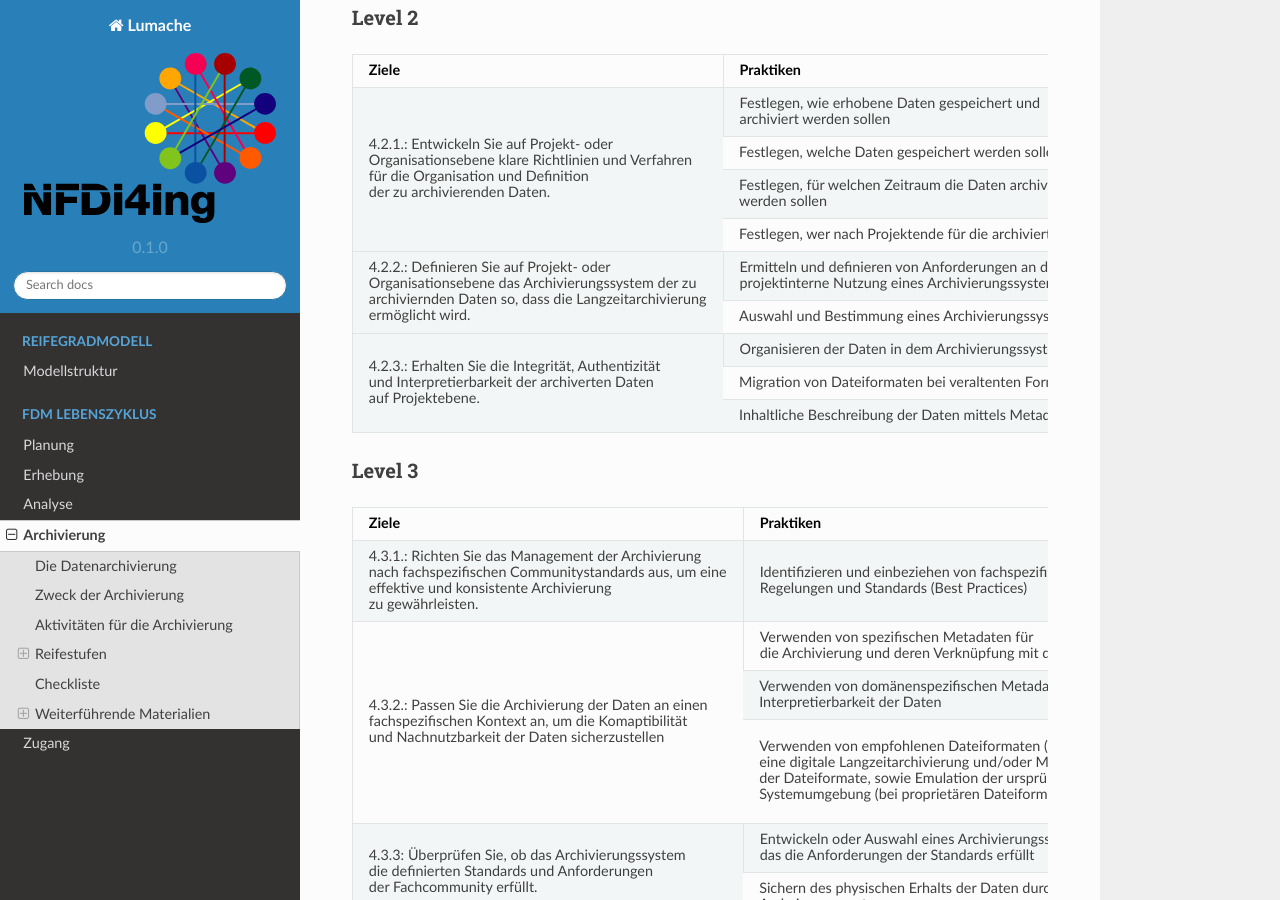
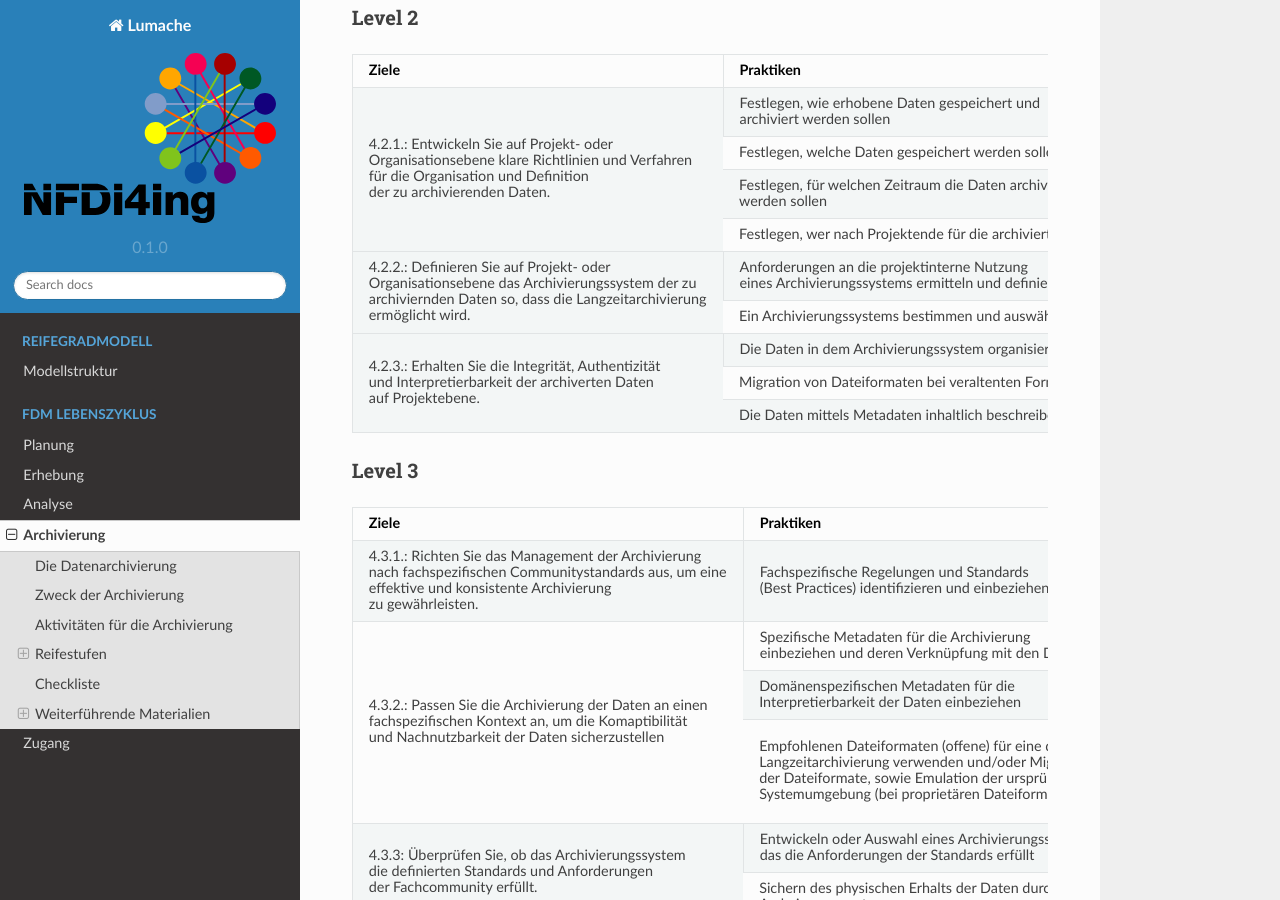
Before and after one commit to LUHMW/MaturityModelsNFDI4Ing, a Sphinx documentation site: the page built from docs/source/Archivierung.rst, in a window 1280 px wide and 900 px high, scrolled down 2515 px. Built offline with Sphinx 7.4.7 and the Read the Docs theme 2.0.0, drawn with Linux system fonts in a browser that asks for light colours.

Commit message:
Update Archivierung.rst

```diff
--- a/docs/source/Archivierung.rst
+++ b/docs/source/Archivierung.rst
@@ -124,19 +124,19 @@
 |                                                       | Festlegen, wer nach Projektende für die archivierten     |                                                                                                                                                                               |
 |                                                       | Daten verantwortlich ist                                 |                                                                                                                                                                               |
 +-------------------------------------------------------+----------------------------------------------------------+-------------------------------------------------------------------------------------------------------------------------------------------------------------------------------+
-| 4.2.2.: Definieren Sie auf Projekt- oder              | Ermitteln und definieren von Anforderungen an die        |                                                                                                                                                                               |
+| 4.2.2.: Definieren Sie auf Projekt- oder              | Anforderungen an die projektinterne Nutzung              |                                                                                                                                                                               |
 |                                                       |                                                          |                                                                                                                                                                               |
-| Organisationsebene das Archivierungssystem der zu     | projektinterne Nutzung eines Archivierungssystems        |                                                                                                                                                                               |
+| Organisationsebene das Archivierungssystem der zu     | eines Archivierungssystems ermitteln und definieren      |                                                                                                                                                                               |
 |                                                       +----------------------------------------------------------+                                                                                                                                                                               |
-| archiviernden Daten so, dass die Langzeitarchivierung | Auswahl und Bestimmung eines Archivierungssystems        |                                                                                                                                                                               |
+| archiviernden Daten so, dass die Langzeitarchivierung | Ein Archivierungssystems bestimmen und auswählen         |                                                                                                                                                                               |
 |                                                       |                                                          |                                                                                                                                                                               |
 | ermöglicht wird.                                      |                                                          |                                                                                                                                                                               |
 +-------------------------------------------------------+----------------------------------------------------------+-------------------------------------------------------------------------------------------------------------------------------------------------------------------------------+
-| 4.2.3.: Erhalten Sie die  Integrität, Authentizität   | Organisieren der Daten in dem Archivierungssystem        | Physischer Erhalt und Speicherung der Daten                                                                                                                                   |
+| 4.2.3.: Erhalten Sie die  Integrität, Authentizität   | Die Daten in dem Archivierungssystem organisieren        | Physischer Erhalt und Speicherung der Daten                                                                                                                                   |
 |                                                       +----------------------------------------------------------+                                                                                                                                                                               |
 | und Interpretierbarkeit der archiverten Daten         | Migration von Dateiformaten bei veraltenten Formaten     |                                                                                                                                                                               |
 |                                                       +----------------------------------------------------------+                                                                                                                                                                               |
-| auf Projektebene.                                     | Inhaltliche Beschreibung der Daten mittels Metadaten     | Verknüpfen der Daten mit zugehörigen Metadaten aus der Erhebungsphase                                                                                                         |
+| auf Projektebene.                                     | Die Daten mittels Metadaten inhaltlich beschreiben       | Verknüpfen der Daten mit zugehörigen Metadaten aus der Erhebungsphase                                                                                                         |
 +-------------------------------------------------------+----------------------------------------------------------+-------------------------------------------------------------------------------------------------------------------------------------------------------------------------------+
 
 
@@ -147,25 +147,25 @@
 +-------------------------------------------------------+----------------------------------------------------------+-------------------------------------------------------------------------------------------------------------------------------------------------------------------------------+
 | Ziele                                                 | Praktiken                                                |  Empfehlungen/weitere Materialien                                                                                                                                             |
 +=======================================================+==========================================================+===============================================================================================================================================================================+
-| 4.3.1.: Richten Sie das Management der Archivierung   | Identifizieren und einbeziehen von fachspezifischen      |  `Open Archival Information System (OAIS) <https://www.forschungsdaten.org/index.php/OAIS>`_                                                                                  |
+| 4.3.1.: Richten Sie das Management der Archivierung   | Fachspezifische Regelungen und Standards                 |  `Open Archival Information System (OAIS) <https://www.forschungsdaten.org/index.php/OAIS>`_                                                                                  |
 |                                                       |                                                          |                                                                                                                                                                               |
-| nach fachspezifischen Communitystandards aus, um eine | Regelungen und Standards (Best Practices)                |                                                                                                                                                                               |
+| nach fachspezifischen Communitystandards aus, um eine | (Best Practices) identifizieren und einbeziehen          |                                                                                                                                                                               |
 |                                                       |                                                          |                                                                                                                                                                               |
 | effektive und konsistente Archivierung                |                                                          |                                                                                                                                                                               |
 |                                                       |                                                          |                                                                                                                                                                               |
 | zu gewährleisten.                                     |                                                          |                                                                                                                                                                               |
 +-------------------------------------------------------+----------------------------------------------------------+-------------------------------------------------------------------------------------------------------------------------------------------------------------------------------+
-| 4.3.2.: Passen Sie die Archivierung der Daten an einen| Verwenden von spezifischen Metadaten für                 | `Metadaten der Archivierung <https://www.publisso.de/digitale-langzeitarchivierung/dlza-metadaten>`_                                                                          |
+| 4.3.2.: Passen Sie die Archivierung der Daten an einen| Spezifische Metadaten für die Archivierung               | `Metadaten der Archivierung <https://www.publisso.de/digitale-langzeitarchivierung/dlza-metadaten>`_                                                                          |
 |                                                       |                                                          | Zusätzliche Angabe von Administrativen Metadaten                                                                                                                              |
-| fachspezifischen Kontext an, um die Komaptibilität    | die Archivierung und deren Verknüpfung mit den Daten     | Hier muss sichergestellt werden, dass bereits in der Erehbungsphase Metadatenstandards verwendet wurden, um die Verständlichkeit zu sichern                                   |
+| fachspezifischen Kontext an, um die Komaptibilität    | einbeziehen und deren Verknüpfung mit den Daten          | Hier muss sichergestellt werden, dass bereits in der Erehbungsphase Metadatenstandards verwendet wurden, um die Verständlichkeit zu sichern                                   |
 |                                                       +----------------------------------------------------------+                                                                                                                                                                               |
-| und Nachnutzbarkeit der Daten sicherzustellen         | Verwenden von domänenspezifischen Metadaten für die      |                                                                                                                                                                               |
+| und Nachnutzbarkeit der Daten sicherzustellen         | Domänenspezifischen Metadaten für die                    |                                                                                                                                                                               |
 |                                                       |                                                          |                                                                                                                                                                               |
-|                                                       | Interpretierbarkeit der Daten                            |                                                                                                                                                                               |
+|                                                       | Interpretierbarkeit der Daten einbeziehen                |                                                                                                                                                                               |
 |                                                       +----------------------------------------------------------+-------------------------------------------------------------------------------------------------------------------------------------------------------------------------------+
-|                                                       | Verwenden von empfohlenen Dateiformaten (offene) für     | * `Dateiformate erhalten <https://forschungsdaten.info/themen/veroeffentlichen-und-archivieren/formate-erhalten/>`_                                                           |
+|                                                       | Empfohlenen Dateiformaten (offene) für eine digitale     | * `Dateiformate erhalten <https://forschungsdaten.info/themen/veroeffentlichen-und-archivieren/formate-erhalten/>`_                                                           |
 |                                                       |                                                          |                                                                                                                                                                               |
-|                                                       | eine digitale Langzeitarchivierung und/oder Migration    | * Daten dürfen nicht untrennbar mit einem Datenträger oder Auslesegerät verbunden sein, da sie nur so auf Systeme und Träger migriert werden können                           |
+|                                                       | Langzeitarchivierung verwenden und/oder Migration        | * Daten dürfen nicht untrennbar mit einem Datenträger oder Auslesegerät verbunden sein, da sie nur so auf Systeme und Träger migriert werden können                           |
 |                                                       |                                                          |                                                                                                                                                                               |
 |                                                       | der Dateiformate, sowie Emulation der ursprünglichen     | * Emulation der Systemumgebung, der Imitation der alten Software-Umgebung auf neuere Hardware und Systemumgebung, schaffen                                                    |
 |                                                       |                                                          |                                                                                                                                                                               |
```
